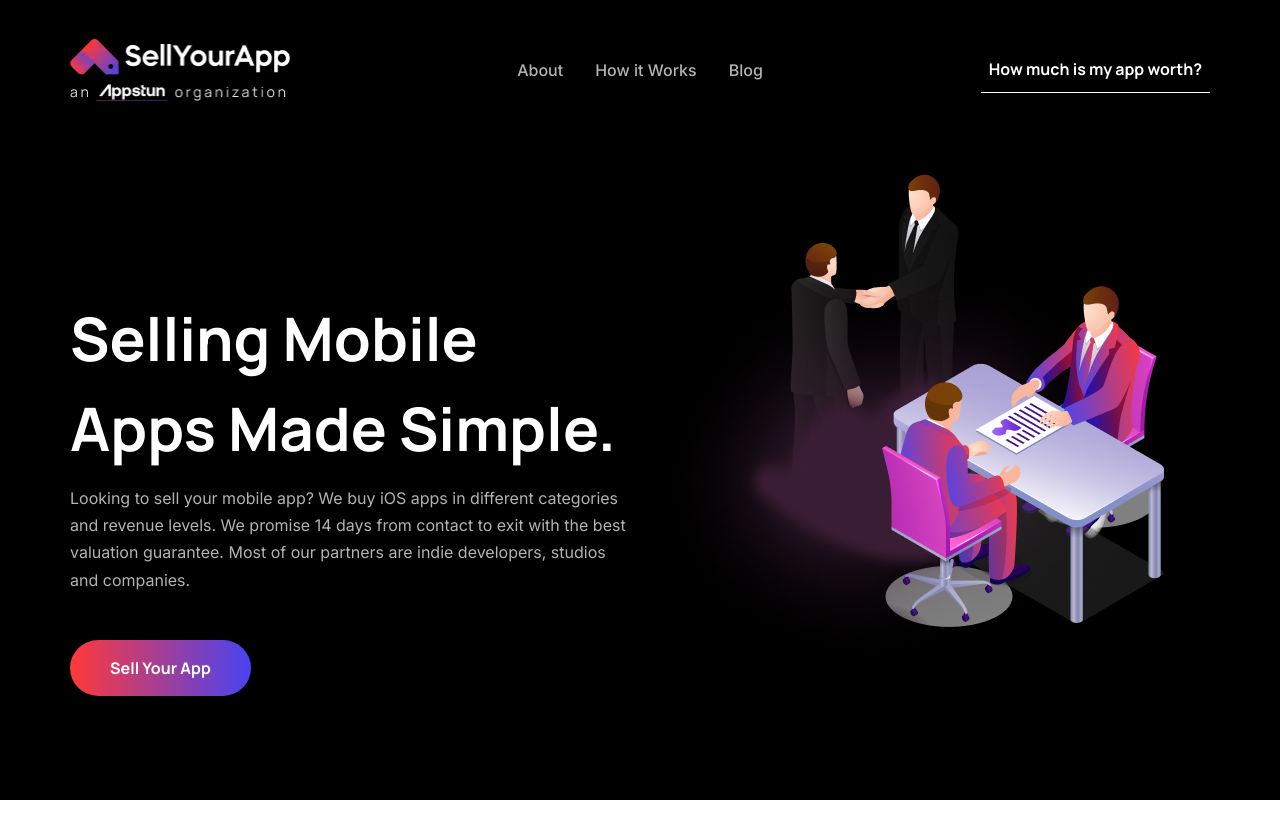
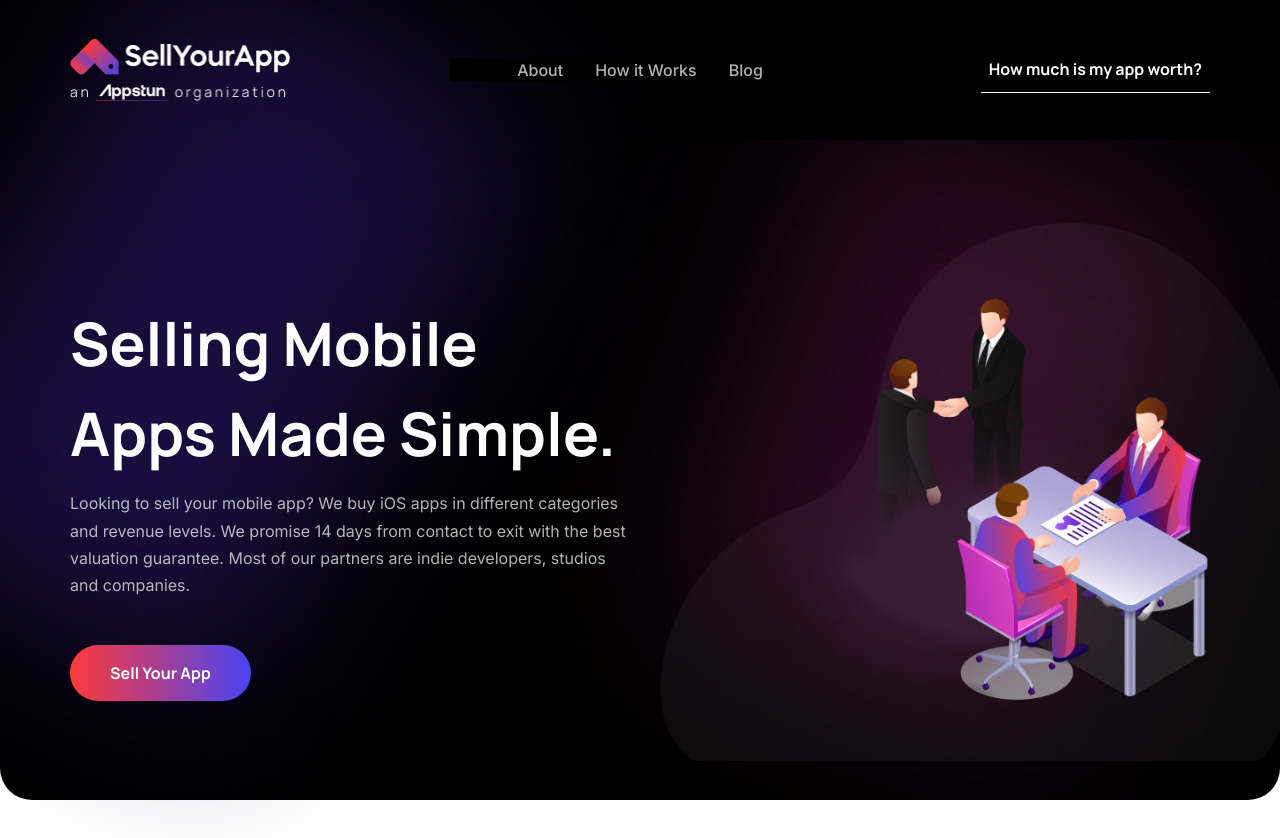
Before and after one commit to ashishbahar/sellyourphone, a plain HTML site: page index.htm in a window 1280 px wide. Before the commit the page ends 800 px from the top, so only its background shows below. Drawn offline with nearby package versions, Linux system fonts and the light colour scheme.

Commit message:
code marge

```diff
--- a/index.htm
+++ b/index.htm
@@ -34,15 +34,22 @@
               dark: "#1c1c1c",
               gray: "#969696",
             },
+            boxShadow: {
+              tellusboxshadow: "4px 5px 65px 0px rgba(0, 0, 0, 0.06)",
+            },
           },
         },
       };
     </script>
   </head>
   <body>
-    <div>
+    <div class="relative overflow-hidden">
+      <div
+        class="w-[400px] absolute top-0 left-0 h-[650px] bg-[#180d3e] blur-[85px] rotate-[30deg]"
+      ></div>
+
       <!-- Hero Section -->
-      <div class="bg-black xl:min-h-screen flex flex-col">
+      <div class="bg-black rounded-b-[32px] xl:min-h-screen flex flex-col">
         <!-- navbar -->
         <header>
           <div class="container">
@@ -135,15 +142,24 @@
             </div>
           </div>
         </header>
-        <div class="xl:grow flex flex-col items-center justify-center">
-          <div class="container">
-            <div class="flex items-end lg:mb-[70px]">
+        <div
+          class="xl:grow overflow-hidden flex relative flex-col items-center justify-center"
+        >
+          <div
+            class="w-[400px] absolute top-[0] right-[10%] h-[550px] bg-[#2a0820] blur-[85px] rotate-[20deg]"
+          ></div>
+          <div class="container relative z-5">
+            <div
+              class="flex lg:flex-row flex-col justify-between mt-[40px] lg:mt-[60px] xl:mt-[120px]"
+            >
               <div class="lg:w-[50%] pe-3">
-                <h1 class="text-white ff_manrope text-xl font-bold">
+                <h1
+                  class="text-white ff_manrope xl:text-xl text-[35px] sm:text-[47px] font-bold"
+                >
                   Selling Mobile Apps Made Simple.
                 </h1>
                 <p
-                  class="text-white mt-3 opacity-[.7] ff_inter font-normal text-xs leading-[170%]"
+                  class="text-white mt-3 opacity-[.7] ff_inter font-normal text-[15px] sm:text-xs leading-[170%]"
                 >
                   Looking to sell your mobile app? We buy iOS apps in different
                   categories and revenue levels. We promise 14 days from contact
@@ -151,16 +167,31 @@
                   partners are indie developers, studios and companies.
                 </p>
                 <button
-                  class="lg:mt-[46px] mt-[30px] ff_manrope font-bold bg-gradient-to-r from-[#FF3939] to-[#4844F2] text-xs text-white hover:from-[#4844F2] hover:to-[#FF3939] border-0 outline-0 px-[40px] py-[16px] rounded-[38px]"
+                  class="xl:mt-[46px] mt-[30px] ff_manrope font-bold bg-gradient-to-r from-[#FF3939] to-[#4844F2] text-[15px] sm:text-xs text-white hover:from-[#4844F2] hover:to-[#FF3939] border-0 outline-0 px-[30px] sm:px-[40px] py-[16px] rounded-[38px]"
                 >
                   Sell Your App
                 </button>
               </div>
-              <div>
-                <img src="./assets/images/png/heroimg.png" alt="heroimg" />
+              <div class="xl:w-[41%] mt-[40px] lg:mt-[0] lg:w-[50%] relative">
+                <img
+                  class="w-full max-w-[453px] xl:max-w-[unset] relative z-[5]"
+                  src="./assets/images/png/heroimg.png"
+                  alt="heroimg"
+                />
+                <img
+                  class="absolute xl:max-w-[650px] max-w-[600px] bottom-[0] xl:right-[-100px]"
+                  src="./assets/images/png/Vector.png"
+                  alt="bg-img"
+                />
               </div>
             </div>
           </div>
+        </div>
+      </div>
+      <!-- tell us -->
+      <div class="mt-[100px] lg:mt-[163px]">
+        <div class="container">
+          <div class="max-w-[992px] shadow-[tellusboxshadow]"></div>
         </div>
       </div>
     </div>
```
Also changed, not shown: assets/images/png/Vector.png (added).
